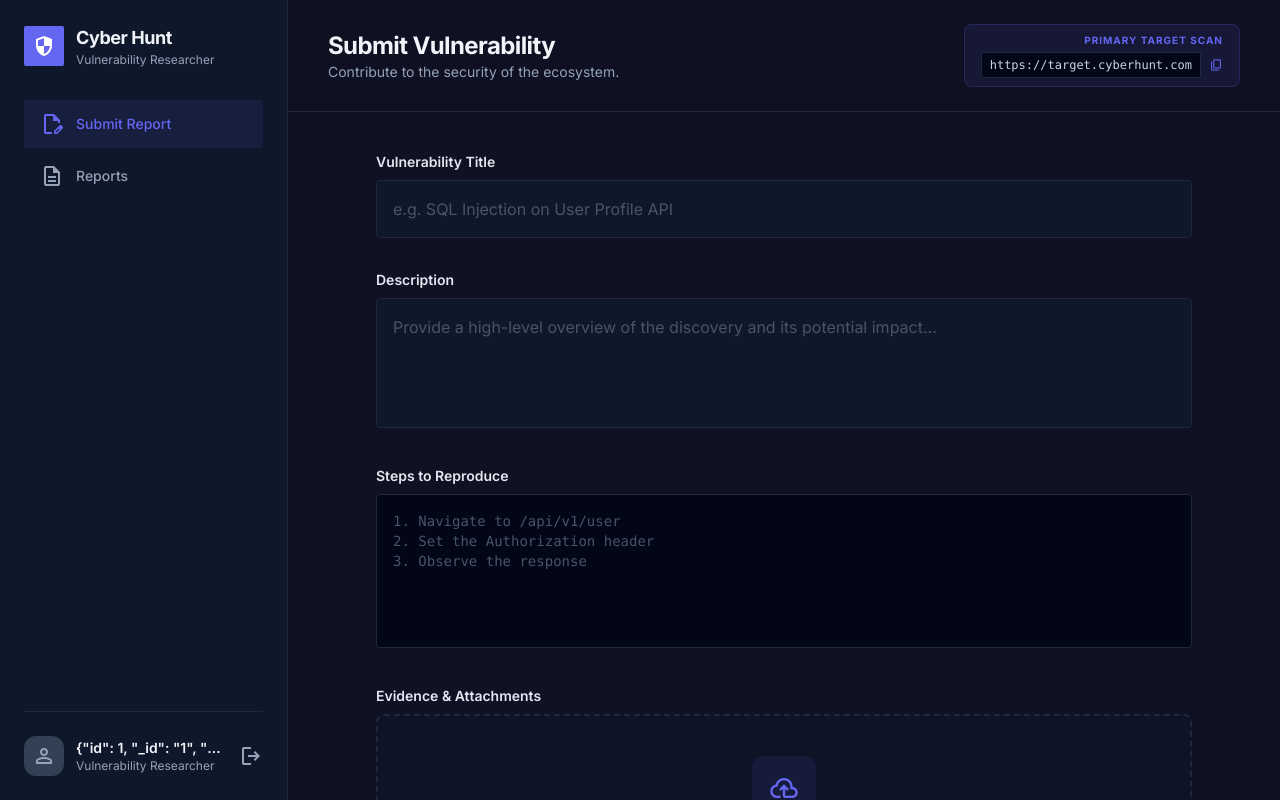
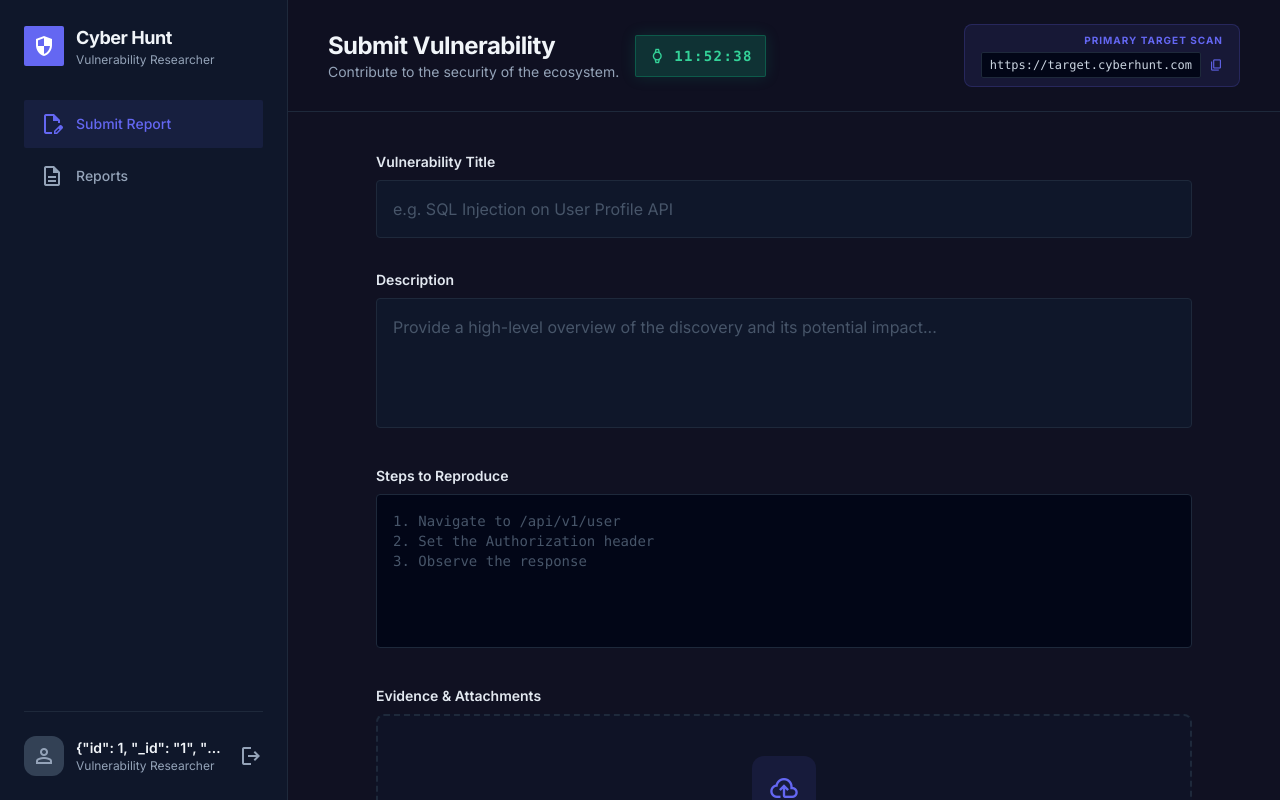
Before and after one commit to AthulKrishna2501/Cyber-Hunt, a Next.js app in the folder frontend/: page /dashboard in a window 1280 px wide. Built offline with nearby package versions, Linux system fonts and the light colour scheme; no server answers; sample sign-in values are in the browser's storage.

Commit message:
feat: Add Hackernoon-style RealTimeClock to Dashboard Headers

```diff
--- a/frontend/src/app/dashboard/page.tsx
+++ b/frontend/src/app/dashboard/page.tsx
@@ -8,6 +8,7 @@ import { zodResolver } from "@hookform/resolvers/zod";
 import { reportSchema } from "@/lib/validation";
 import { api } from "@/lib/api";
 import { FileUpload } from "@/components/FileUpload";
+import { RealTimeClock } from "@/components/RealTimeClock";
 import toast from "react-hot-toast";
 import { useRouter } from "next/navigation";
 
@@ -176,9 +177,12 @@ export default function Dashboard() {
 
             <main className="flex-1 overflow-y-auto bg-background-light dark:bg-background-dark">
                 <header className="flex flex-col sm:flex-row sm:items-center justify-between gap-4 px-10 py-6 border-b border-slate-200 dark:border-slate-800 sticky top-0 bg-background-light/90 dark:bg-background-dark/90 backdrop-blur z-10">
-                    <div className="flex-1">
-                        <h2 className="text-2xl font-bold tracking-tight">Submit Vulnerability</h2>
-                        <p className="text-slate-500 dark:text-slate-400 text-sm">Contribute to the security of the ecosystem.</p>
+                    <div className="flex-1 flex items-center gap-4">
+                        <div>
+                            <h2 className="text-2xl font-bold tracking-tight">Submit Vulnerability</h2>
+                            <p className="text-slate-500 dark:text-slate-400 text-sm">Contribute to the security of the ecosystem.</p>
+                        </div>
+                        <RealTimeClock />
                     </div>
                     <div className="flex flex-col items-end gap-1 px-4 py-2 bg-primary/5 dark:bg-primary/10 border border-primary/20 rounded-xl">
                         <span className="text-[10px] uppercase tracking-widest font-bold text-primary">Primary Target Scan</span>
--- a/frontend/src/app/submissions/page.tsx
+++ b/frontend/src/app/submissions/page.tsx
@@ -7,6 +7,8 @@ import { api } from "@/lib/api";
 import toast from "react-hot-toast";
 import { useRouter } from "next/navigation";
 import ReportPreviewModal from "@/components/ReportPreviewModal";
+
+import { RealTimeClock } from "@/components/RealTimeClock";
 
 export default function Submissions() {
     const router = useRouter();
@@ -92,9 +94,12 @@ export default function Submissions() {
             </aside>
 
             <main className="flex-1 overflow-y-auto bg-background-light dark:bg-background-dark px-10 py-8">
-                <div className="flex flex-col gap-1 mb-8">
-                    <h1 className="text-slate-900 dark:text-slate-100 text-3xl font-black leading-tight tracking-tight">Submissions Log</h1>
-                    <p className="text-slate-500 dark:text-slate-400 text-base">Manage and track vulnerability reports for the global network</p>
+                <div className="flex items-center justify-between mb-8">
+                    <div className="flex flex-col gap-1">
+                        <h1 className="text-slate-900 dark:text-slate-100 text-3xl font-black leading-tight tracking-tight">Submissions Log</h1>
+                        <p className="text-slate-500 dark:text-slate-400 text-base">Manage and track vulnerability reports for the global network</p>
+                    </div>
+                    <RealTimeClock />
                 </div>
 
                 <div className="overflow-hidden rounded-xl border border-slate-200 dark:border-slate-800 bg-white dark:bg-slate-900/50 shadow-sm">
--- /dev/null
+++ b/frontend/src/components/RealTimeClock.tsx
@@ -0,0 +1,40 @@
+'use client';
+
+import { useState, useEffect } from 'react';
+
+export const RealTimeClock = () => {
+    const [time, setTime] = useState<string>('');
+    const [isMounted, setIsMounted] = useState(false);
+
+    useEffect(() => {
+        setIsMounted(true);
+        const updateClock = () => {
+            const now = new Date();
+            // Format HH:MM:SS locally
+            const formattedTime = now.toLocaleTimeString('en-US', {
+                hour12: false,
+                hour: '2-digit',
+                minute: '2-digit',
+                second: '2-digit'
+            });
+            setTime(formattedTime);
+        };
+
+        updateClock(); // Initial call to avoid layout shift delay
+        const timerId = setInterval(updateClock, 1000);
+
+        return () => clearInterval(timerId);
+    }, []);
+
+    // Prevent hydration mismatch between server rendering and client actual local time
+    if (!isMounted) return <div className="h-8 w-32 bg-slate-200 dark:bg-slate-800 animate-pulse rounded border border-transparent"></div>;
+
+    return (
+        <div className="flex items-center gap-2 px-3 py-1.5 bg-emerald-500/10 dark:bg-emerald-500/20 border border-emerald-500/30 rounded shadow-[0_0_15px_rgba(16,185,129,0.15)] select-none">
+            <span className="material-symbols-outlined text-emerald-600 dark:text-emerald-400 text-lg">watch</span>
+            <span className="font-mono text-emerald-700 dark:text-emerald-400 font-bold tracking-widest text-sm">
+                {time}
+            </span>
+        </div>
+    );
+};
```
